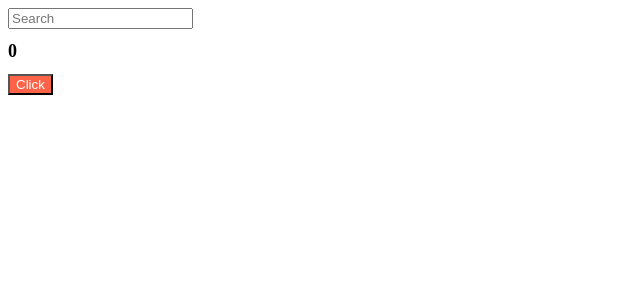
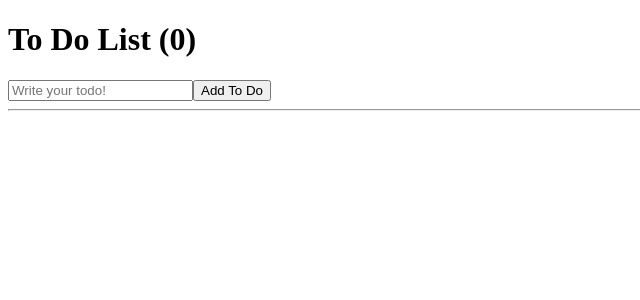
Before and after one commit to Devheun/react_clone, a React (Create React App) app in the folder react-study/: page / in a window 1280 px wide. Shown: the top 300 px of the page, without its empty margins (0-640 px from the left). Built offline with nearby package versions, Linux system fonts and the light colour scheme.

Commit message:
react study (To-Do List)

```diff
--- a/react-study/src/App.js
+++ b/react-study/src/App.js
@@ -1,34 +1,38 @@
+import {useState} from "react";
 
-import Button from "./Button";
-import styles from "./App.module.css";
-import {useState,useEffect} from "react";
+function App(){
 
-function App() {
-	const [value,setValue] = useState(0);
-	const [key,setKey]=useState("");
-	const onClick=()=>setValue((prev)=>prev+1);
-	const onChange=(event)=>setKey(event.target.value);
+	const [todo,setTodo] = useState("");
+	const [todos,setTodos] = useState([]);
 
-	useEffect(()=>{
-		console.log("I run only once");
-	},[]);
-	useEffect(()=>{
-		console.log("I run when 'key' changes");
-	},[key]);
-	useEffect(()=>{
-		console.log("I run when 'value' changes");
-	},[value]);
-  return (
-    <div>
-		 <input
-			 value={key}
-			 type="text"
-			 placeholder="Search"
-			 onChange={onChange}></input>
-		<h1 id={styles.title}>{value}</h1>
-		<Button text={"Click"} onClick={onClick}></Button>
-	</div>
-  );
+	const onChange=(event)=>setTodo(event.target.value);
+	const onSubmit=(event)=>{
+		event.preventDefault()
+		if(todo===""){
+			return;
+		}
+		setTodo("");
+		setTodos((currentArray)=>[todo,...currentArray]);
+	};
+
+	return(
+		<div>
+			<h1>To Do List ({todos.length})</h1>
+			<form onSubmit={onSubmit}>
+				<input
+					type="text"
+					placeholder="Write your todo!"
+					onChange={onChange}
+					value={todo}>
+				</input>
+				<button>Add To Do</button>
+			</form>
+			<hr />
+			<ul>
+				{todos.map((item,index)=><li key={index}>{item}</li>)}
+			</ul>
+		</div>
+	)
 }
 
 export default App;
--- a/react-study/src/Button.js
+++ /dev/null
@@ -1,15 +0,0 @@
-import PropTypes from "prop-types";
-import styles from "./Button.module.css";
-
-function Button({text,onClick}){
-	return (
-		<button className={styles.btn}
-				onClick={onClick}>{text}</button>
-	);
-}
-
-Button.propTypes={
-	text:PropTypes.string.isRequired,
-}
-
-export default Button;
--- a/react-study/src/Button.module.css
+++ /dev/null
@@ -1,4 +0,0 @@
-.btn{
-	color:white;
-	background-color:tomato;
-}
```
